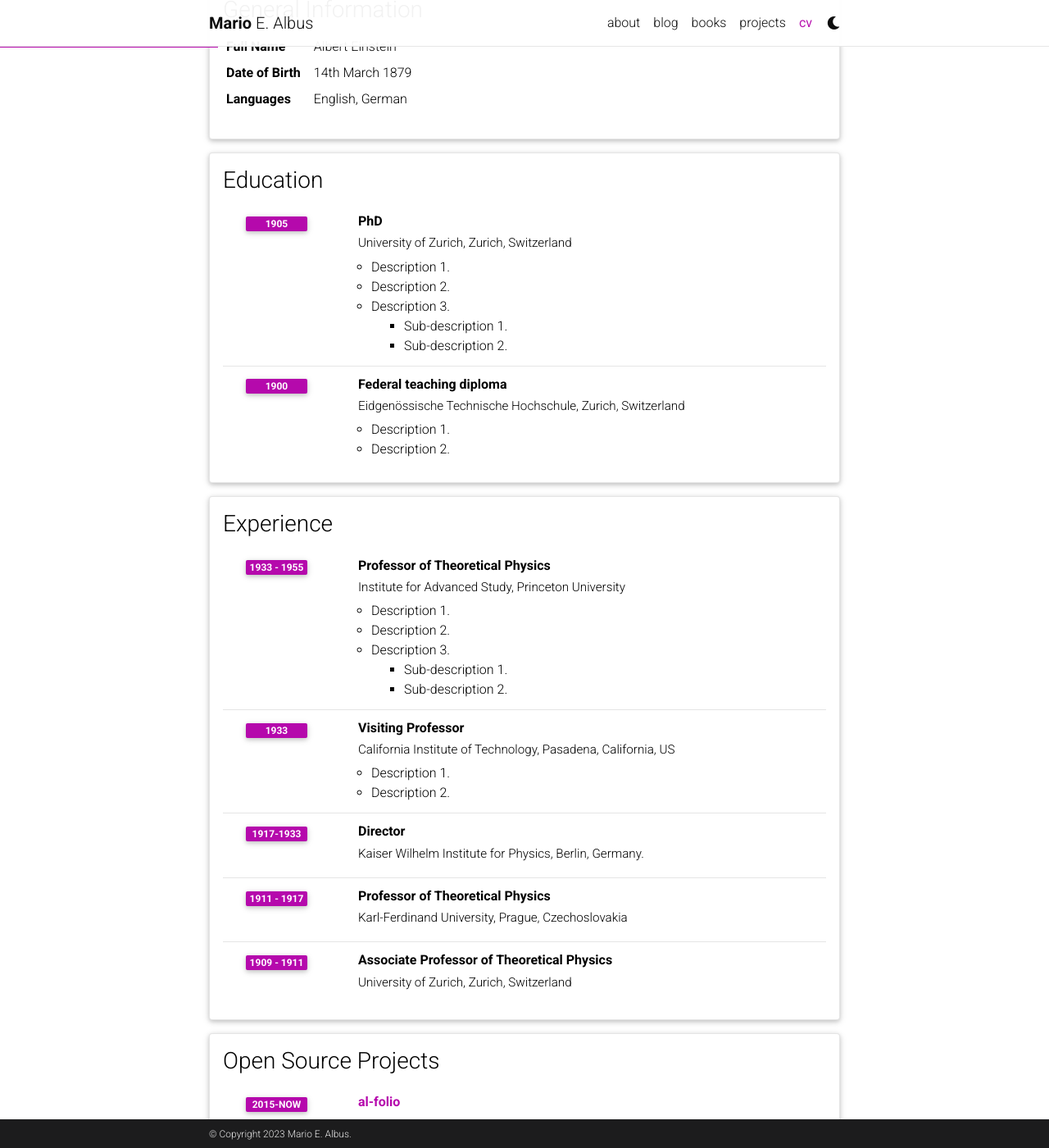
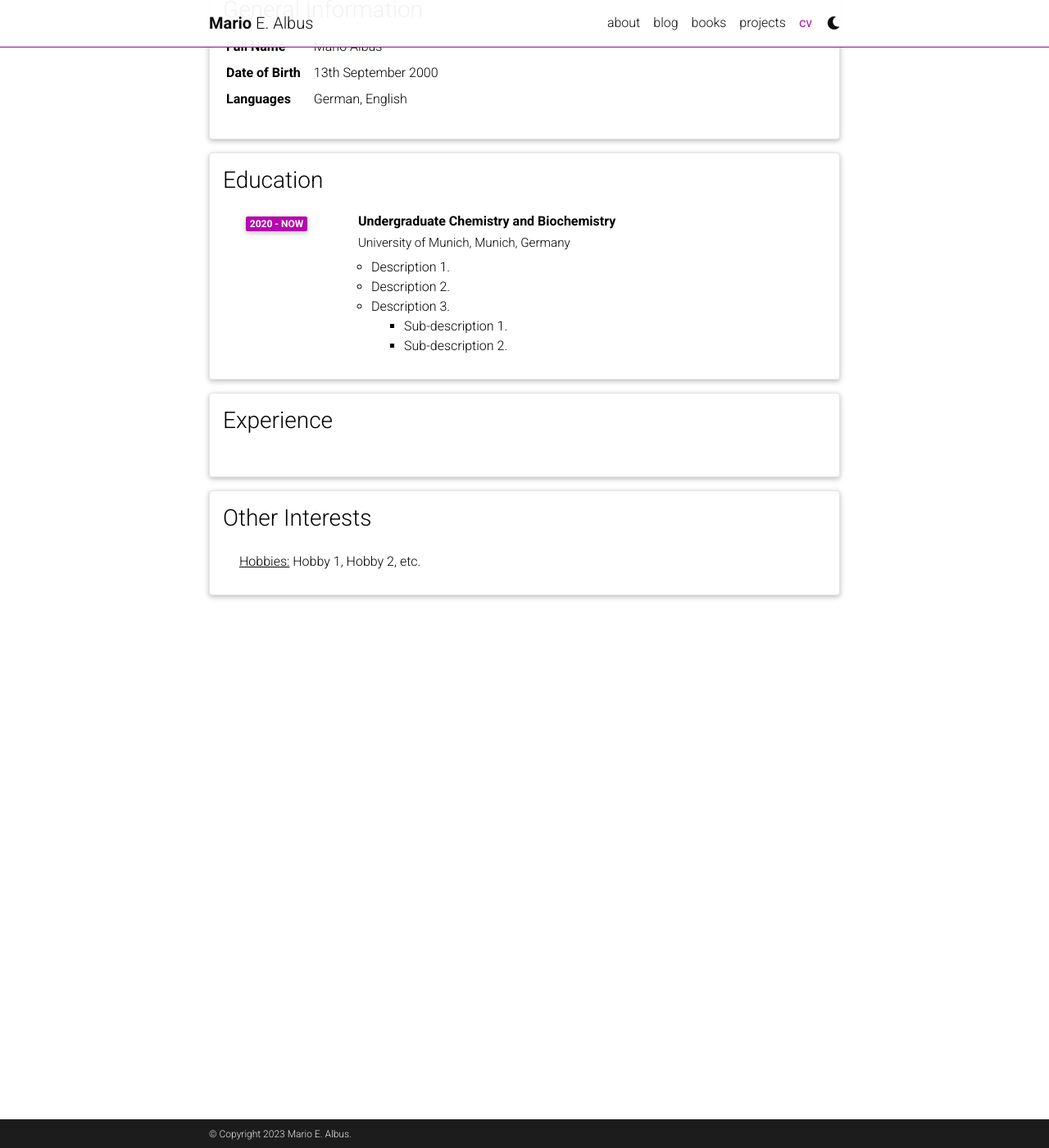
Before and after one commit to juiceshaman/juiceshaman.github.io, a Jekyll site: the page built from _pages/cv.md, in a window 1280 px wide and 1400 px high, scrolled down 207 px. Shown: the whole window at 82% size. Built offline with Jekyll 4.4.1, drawn with Linux system fonts in a browser that asks for light colours; comment, search, counter and statistics services are not loaded; a style sheet for code colours, icons or effects is not loaded; some of the changed text lies outside the part shown.

Commit message:
changed cv

```diff
--- a/_data/cv.yml
+++ b/_data/cv.yml
@@ -2,18 +2,17 @@
   type: map
   contents:
     - name: Full Name
-      value: Albert Einstein
+      value: Mario Albus
     - name: Date of Birth
-      value: 14th March 1879
+      value: 13th September 2000
     - name: Languages
-      value: English, German
-
+      value: German, English
 - title: Education
   type: time_table
   contents:
-    - title: PhD
-      institution: University of Zurich, Zurich, Switzerland
-      year: 1905
+    - title: Undergraduate Chemistry and Biochemistry
+      institution: University of Munich, Munich, Germany
+      year: 2020 - now
       description:
         - Description 1.
         - Description 2.
@@ -21,76 +20,57 @@
           contents:
             - Sub-description 1.
             - Sub-description 2.
-    - title: Federal teaching diploma
-      institution: Eidgenössische Technische Hochschule, Zurich, Switzerland
-      year: 1900
-      description:
-        - Description 1.
-        - Description 2.
 
 - title: Experience
   type: time_table
   contents:
-    - title: Professor of Theoretical Physics
-      institution: Institute for Advanced Study, Princeton University
-      year: 1933 - 1955
-      description:
-        - Description 1.
-        - Description 2.
-        - title: Description 3.
-          contents:
-            - Sub-description 1.
-            - Sub-description 2.
-    - title: Visiting Professor
-      institution: California Institute of Technology, Pasadena, California, US
-      year: 1933
-      description:
-        - Description 1.
-        - Description 2.
-
-    - title: Director
-      institution: Kaiser Wilhelm Institute for Physics, Berlin, Germany.
-      year: 1917-1933
-
-    - title: Professor of Theoretical Physics
-      institution: Karl-Ferdinand University, Prague, Czechoslovakia
-      year: 1911 - 1917
-      description:
-
-    - title: Associate Professor of Theoretical Physics
-      institution: University of Zurich, Zurich, Switzerland
-      year: 1909 - 1911
-
-- title: Open Source Projects
-  type: time_table
-  contents:
-    - title: <a href="https://github.com/alshedivat/al-folio">al-folio</a>
-      year: 2015-now
-      description: A beautiful, simple, clean, and responsive Jekyll theme for academics.
-
-- title: Honors and Awards
-  type: time_table
-  contents:
-    - year: 1921
-      items:
-        - Nobel Prize in Physics
-        - Matteucci Medal
-    - year: 2029
-      items:
-        - Max Planck Medal
-
-- title: Academic Interests
-  type: nested_list
-  contents:
-    - title: Topic 1.
-      items:
-        - Description 1.
-        - Description 2.
-    - title: Topic 2.
-      items:
-        - Description 1.
-        - Description 2.
-
+    - title:
+      institution:
+      year:
+        #       description:
+        #         - Description 1.
+        #         - Description 2.
+        #         - title: Description 3.
+        #           contents:
+        #             - Sub-description 1.
+        #         - Sub-description 2.
+        #      - title:
+        #        institution:
+        #        year:
+        #        description:
+        #          - Description 1.
+        #          - Description 2.
+        #
+        #      - title: Open Source Projects
+        #    type: time_table
+        #    contents:
+        #      - title:
+        #        year:
+        #        description:
+        #
+        #  - title:
+        #    type: time_table
+        #    contents:
+        #      - year: 1921
+        #        items:
+        #          - Nobel Prize in Physics
+        #          - Matteucci Medal
+        #      - year: 2029
+        #        items:
+        #          - Max Planck Medal
+        #
+        #  - title: Academic Interests
+        #    type: nested_list
+        #    contents:
+        #      - title: Topic 1.
+        #        items:
+        #          - Description 1.
+        #          - Description 2.
+        #      - title: Topic 2.
+        #        items:
+        #          - Description 1.
+        #          - Description 2.
+        #
 - title: Other Interests
   type: list
   contents:
```
